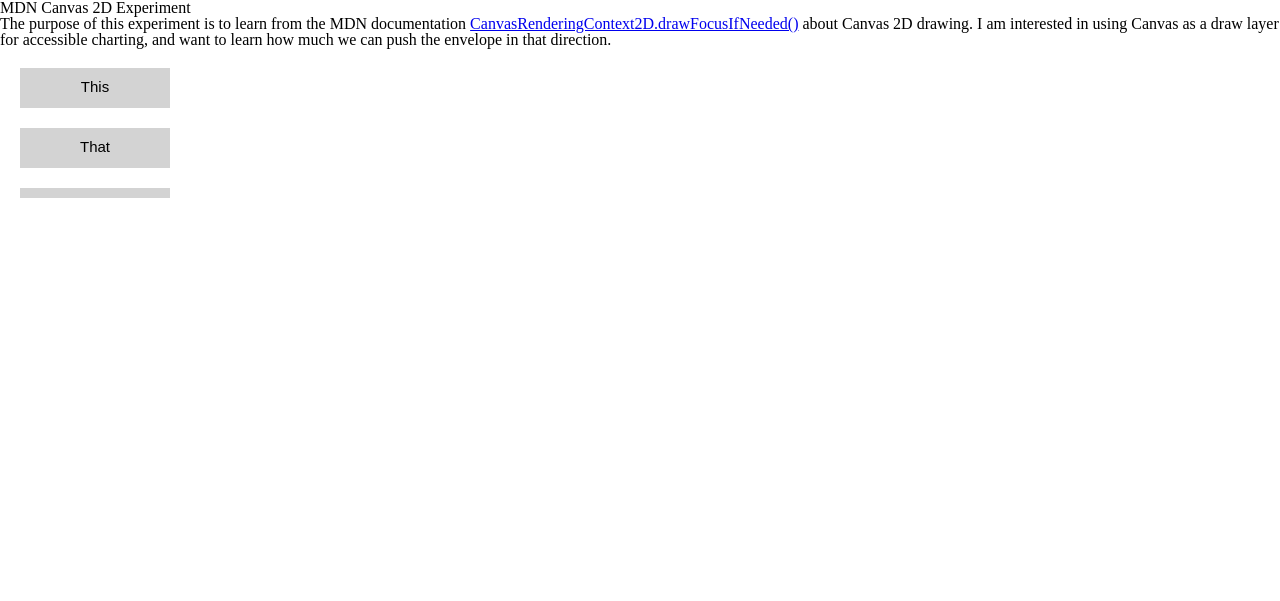
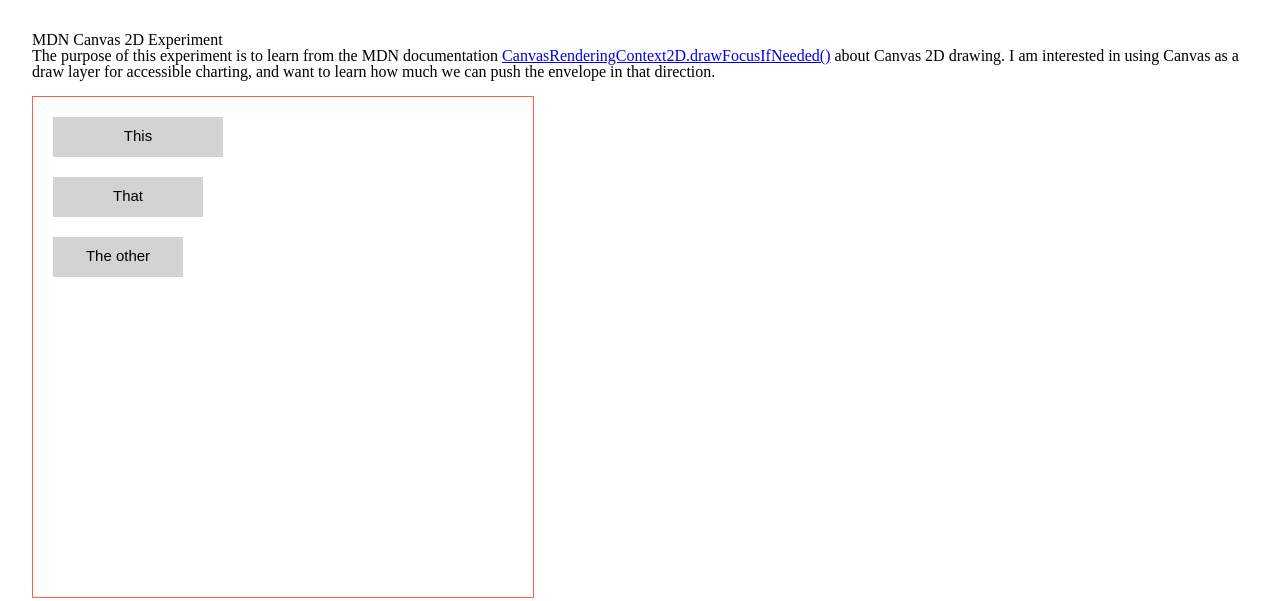
Before and after one commit to 1Copenut/canvas-rendering-2d, a website with bundled scripts: page public/index.html in a window 1280 px wide. Built offline with nearby package versions, Linux system fonts and the light colour scheme.

Commit message:
Coded variable width bars.

```diff
--- a/public/css/main.css
+++ b/public/css/main.css
@@ -46,3 +46,22 @@ table {
 	border-collapse: collapse;
 	border-spacing: 0;
 }
+
+/**
+ * ==================================================
+ * MAIN element
+ * ==================================================
+ */
+ main {
+	 padding: 2rem;
+ }
+
+/**
+ * ==================================================
+ * CANVAS element
+ * ==================================================
+ */
+canvas {
+	border: 1px solid tomato;
+	margin: 1rem 0;
+}
--- a/public/index.html
+++ b/public/index.html
@@ -14,7 +14,7 @@
     <p>The purpose of this experiment is to learn from the MDN documentation <a href="https://developer.mozilla.org/en-US/docs/Web/API/CanvasRenderingContext2D/drawFocusIfNeeded">CanvasRenderingContext2D.drawFocusIfNeeded()</a> about Canvas 2D drawing. I am interested in using Canvas as a draw layer for accessible charting, and want to learn how much we can push the envelope in that direction.</p>
 
     <div>
-      <canvas id="canvas">
+      <canvas id="canvas" height="500" width="500">
         <div id="button1" class="chart-point">This</div>
         <div id="button2" class="chart-point">That</div>
         <div id="button3" class="chart-point">The other</div>
--- /dev/null
+++ b/public/js/constants/index.js
@@ -0,0 +1,3 @@
+const BAR_HEIGHT = 40;
+
+export { BAR_HEIGHT };
--- a/public/js/modules/canvas.mjs
+++ b/public/js/modules/canvas.mjs
@@ -1,3 +1,5 @@
+import { BAR_HEIGHT } from "../constants/index.js";
+
 const canvas = document.getElementById('canvas');
 const ctx = canvas.getContext('2d');
 
@@ -5,6 +7,7 @@ const bars = [...document.getElementsByClassName('chart-point')];
 const barDataArray = [
   {
     elem: bars[0],
+    elemId: 'button1',
     x_start: 20,
     x_end: 170,
     y_start: 20,
@@ -12,6 +15,7 @@ const barDataArray = [
   },
   {
     elem: bars[1],
+    elemId: 'button2',
     x_start: 20,
     x_end: 150,
     y_start: 80,
@@ -19,6 +23,7 @@ const barDataArray = [
   },
   {
     elem: bars[2],
+    elemId: 'button3',
     x_start: 20,
     x_end: 130,
     y_start: 140,
@@ -28,7 +33,13 @@ const barDataArray = [
 
 function redraw() {
   ctx.clearRect(0, 0, canvas.width, canvas.height);
-  barDataArray.map(bar => drawBar(bar.elem, bar.x_start, bar.y_start, bar.x_end, bar.y_end));
+  barDataArray.map(bar => drawBar(
+    bar.elem,
+    bar.x_start,
+    bar.y_start,
+    bar.x_end,
+    bar.y_end
+  ));
   // drawBar(button1, 20, 20);
   // drawBar(button2, 20, 80);
 }
@@ -64,28 +75,27 @@ function handleClick(e) {
   })
 }
 
-function drawBar(el, x_start, y_start) {
+function drawBar(el, x_start, y_start, x_end, y_end) {
   const active = document.activeElement === el;
-  const width = 150;
-  const height = 40;
+  const height = BAR_HEIGHT;
 
   // Add a tabindex to each bar
   el.setAttribute('tabindex', '0');
 
   // Button background
-  ctx.fillStyle = active ? 'pink' : 'lightgray';
-  ctx.fillRect(x_start, y_start, width, height);
+  ctx.fillStyle = active ? 'rebeccapurple' : 'lightgray';
+  ctx.fillRect(x_start, y_start, x_end, height);
 
   // Button text
   ctx.font = '15px sans-serif';
   ctx.textAlign = 'center';
   ctx.textBaseline = 'middle';
-  ctx.fillStyle = active ? 'blue' : 'black';
-  ctx.fillText(el.textContent, x_start + width / 2, y_start + height / 2);
+  ctx.fillStyle = active ? 'white' : 'black';
+  ctx.fillText(el.textContent, x_start + x_end / 2, y_start + height / 2);
 
   // Define clickable area
   ctx.beginPath();
-  ctx.rect(x_start, y_start, width, height);
+  ctx.rect(x_start, y_start, x_end, height);
 
   // Draw focus ring, if appropriate
   ctx.drawFocusIfNeeded(el);
```
